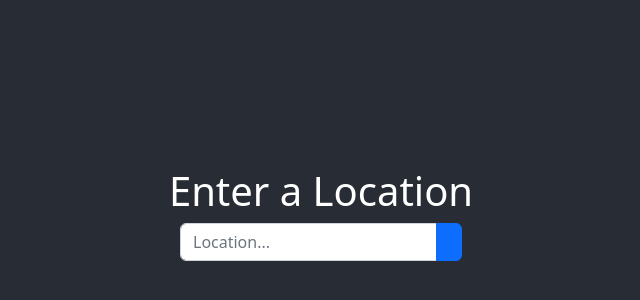
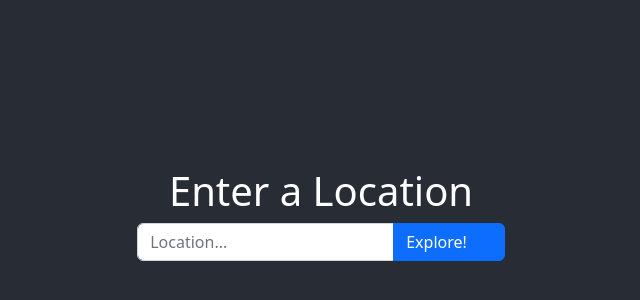
Before and after one commit to Sue-Young/city-explorer, a React (Create React App) app in the folder city-explorer/: page / in a window 1280 px wide. Shown: the part 186-486 px from the top of the page, without its empty margins (319-959 px from the left). Built offline with nearby package versions, Linux system fonts and the light colour scheme.

Commit message:
moving the index file around for fun

```diff
--- a/city-explorer/src/App.js
+++ b/city-explorer/src/App.js
@@ -54,6 +54,7 @@ class App extends React.Component {
             onChange={this.handleChange}
             placeholder='Location...'
             />
+            <Button type="submit" variant="primary">Explore!</Button>{' '}
             <Button type="submit" />
             </InputGroup>
               {this.state.tError}
```
Also changed, not shown: city-explorer/public/index.html (renamed from city-explorer/index.html).
